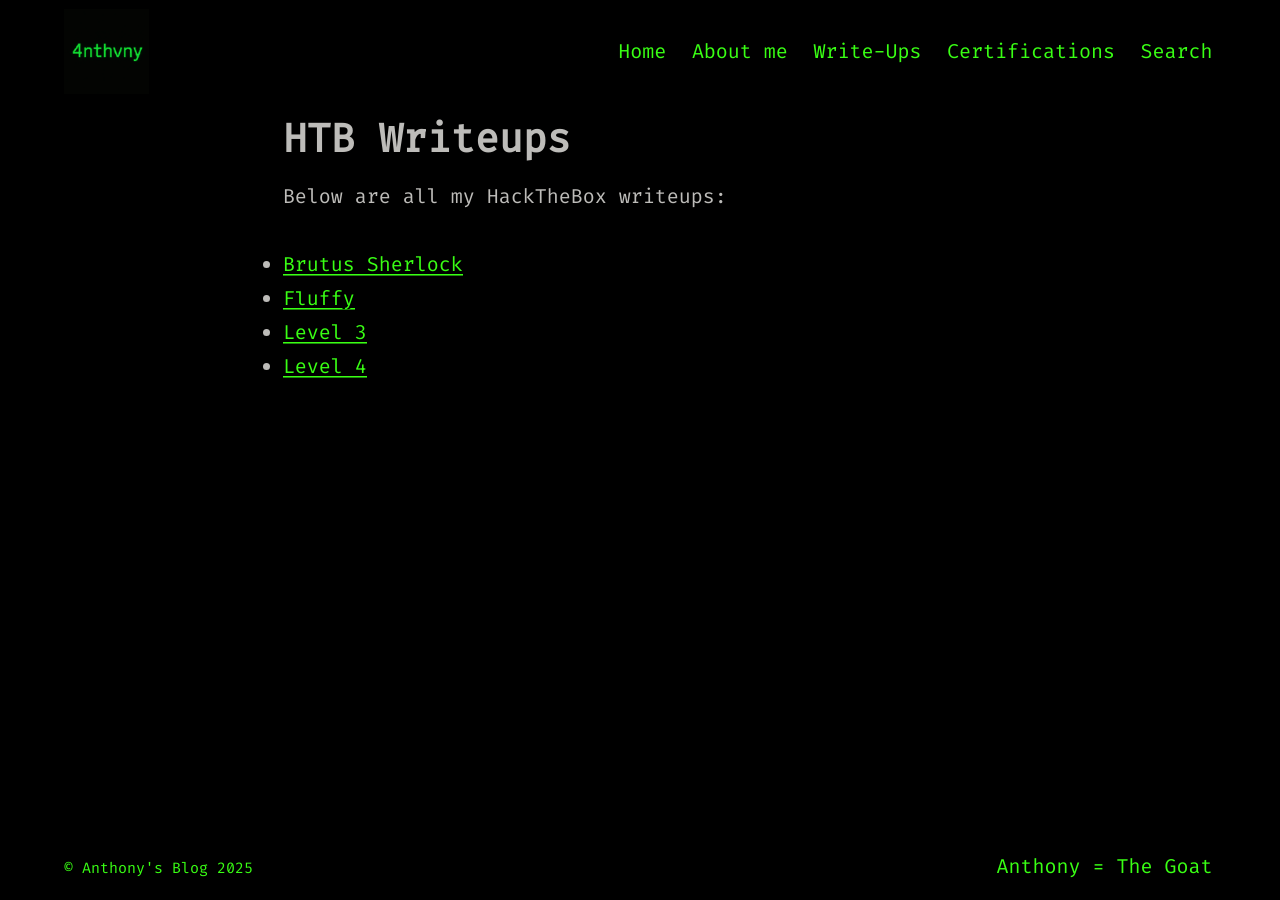
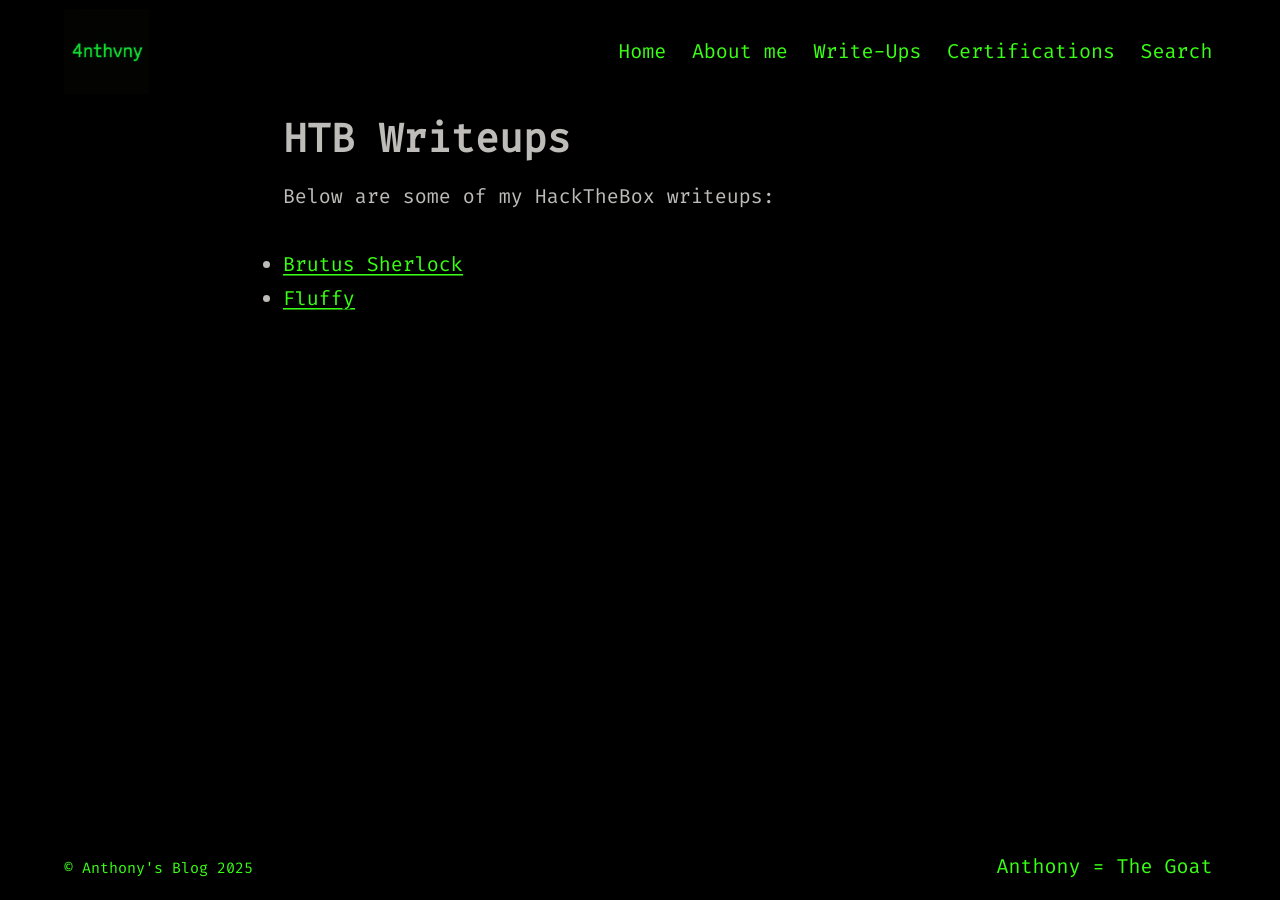
Before and after one commit to 4nthvny/4nthvny.github.io, a Jekyll site: the page built from writeups/htb/index.md, in a window 1280 px wide. Built offline with Jekyll 4.4.1, drawn with Linux system fonts in a browser that asks for light colours.

Commit message:
Update index.md

```diff
--- a/writeups/htb/index.md
+++ b/writeups/htb/index.md
@@ -3,10 +3,8 @@ title: HTB Writeups
 layout: page
 permalink: /writeups/htb/
 ---
-Below are all my HackTheBox writeups:
+Below are some of my HackTheBox writeups:
 
 <ul>
   <li><a href="/writeups/htb/brutus">Brutus Sherlock</a></li>
   <li><a href="/writeups/htb/fluffy">Fluffy</a></li>
-  <li><a href="/writeups/bandit/level3/">Level 3</a></li>
-  <li><a href="/writeups/bandit/level1/">Level 4</a></li>
```
